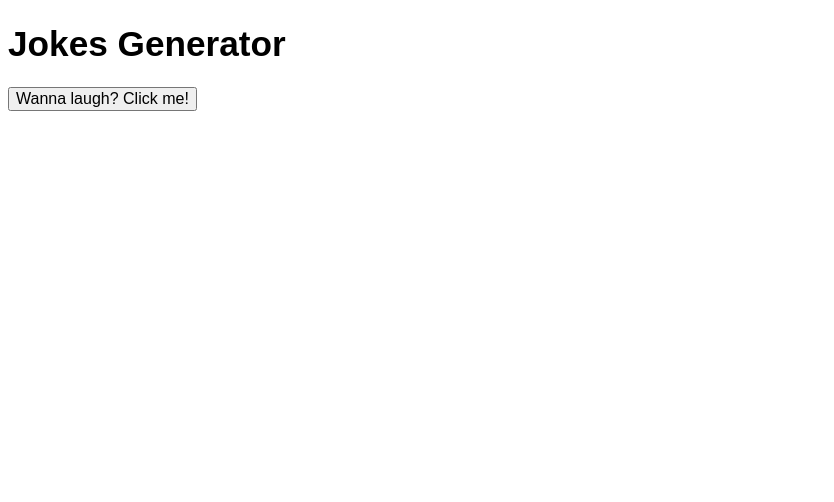
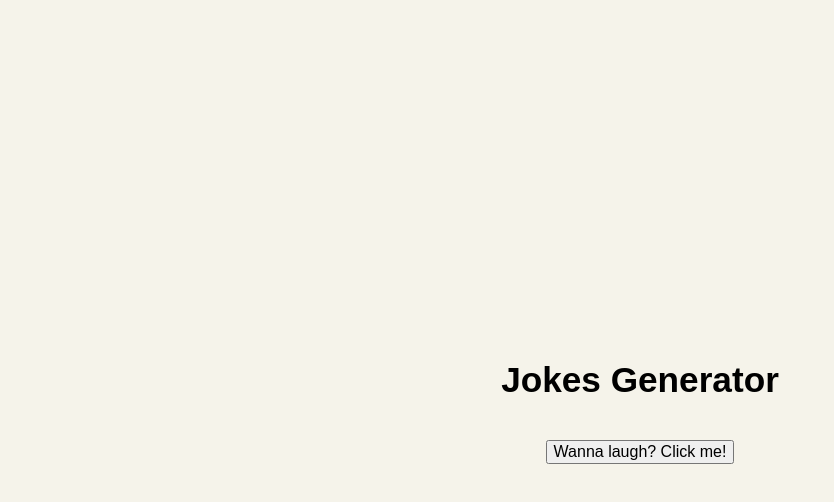
Before and after one commit to AngelaCandela/jokes_app, a website: page public/index.html in a window 1280 px wide. Shown: the whole page, without its empty margins (0-834 px from the left). Drawn offline with Linux system fonts and the light colour scheme.

Commit message:
Style body

```diff
--- a/public/styles/index.css
+++ b/public/styles/index.css
@@ -8,6 +8,18 @@ html {
   font-family: 'Source Sans Pro', sans-serif;
   font-size: calc(60% + 0.8vmin);
   box-sizing: border-box;
+}
+
+body {
+  margin: 0;
+  min-height: 100vh;
+  display: grid;
+  place-content: center;
+  text-align: center;
+  grid-template-rows: repeat(3, max-content);
+  grid-template-columns: 100vw;
+  background: var(--bg-color);
+  position: relative;
 }
 
 * {
```
